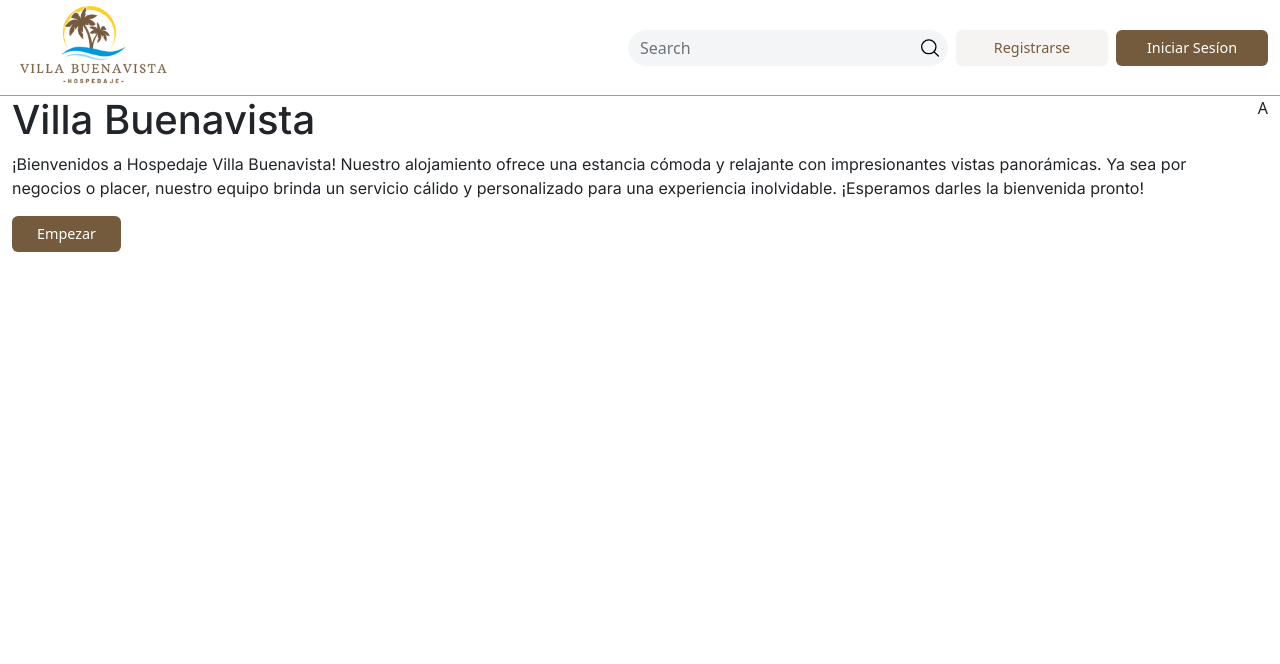
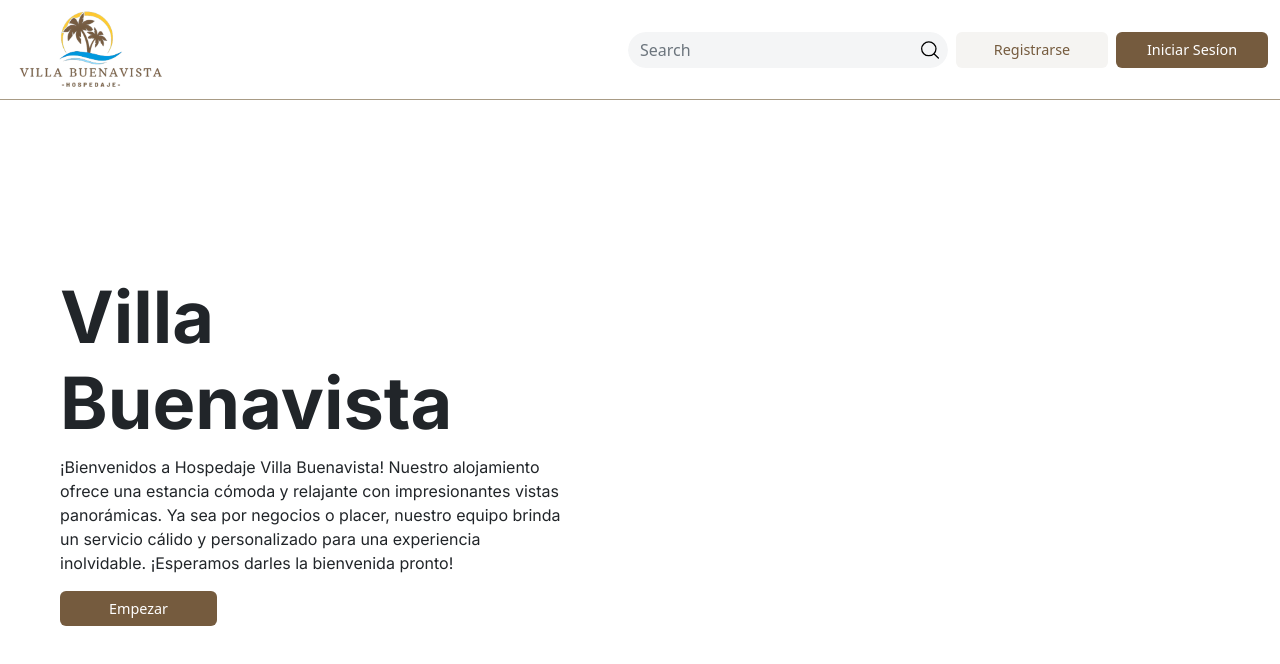
Before and after one commit to AndersonLe17/villabuenavista, a React (Create React App) app: page / in a window 1280 px wide. Shown: the top 664 px of the page. Built offline with nearby package versions, Linux system fonts and the light colour scheme.

Commit message:
Home Page

```diff
--- a/src/components/Banner/Banner.jsx
+++ b/src/components/Banner/Banner.jsx
@@ -1,21 +1,27 @@
-import { Container } from "react-bootstrap";
+import { Container, Row, Col } from "react-bootstrap";
 import { ButtonCustom } from "../ButtonCustom";
 
 const Banner = () => {
   return (
     <Container fluid className="d-flex banner">
-        <div>
-          <h1>Villa Buenavista</h1>
-          <p>
+      <Row>
+        <Col md={5} className="ms-5 d-flex justify-content-center flex-column">
+          <h1 className="banner-title">Villa Buenavista</h1>
+          <p className="banner-desc">
             ¡Bienvenidos a Hospedaje Villa Buenavista! Nuestro alojamiento
             ofrece una estancia cómoda y relajante con impresionantes vistas
             panorámicas. Ya sea por negocios o placer, nuestro equipo brinda un
             servicio cálido y personalizado para una experiencia inolvidable.
             ¡Esperamos darles la bienvenida pronto!
           </p>
-          <ButtonCustom variant="basic" text="Empezar" className="px-4" />
-        </div>
-        <div>A</div>
+          <div>
+            <ButtonCustom variant="basic" text="Empezar" className="px-5" />
+          </div>
+        </Col>
+        <Col>
+
+        </Col>
+      </Row>
     </Container>
   );
 };
--- a/src/components/Header/Header.jsx
+++ b/src/components/Header/Header.jsx
@@ -1,5 +1,5 @@
 import NavBar from "./NavBar";
-import logo from "../../img/logo.svg";
+import logo from "../../img/logo16-9.png";
 
 const Header = ({banner}) => {
   return (
--- a/src/components/Header/NavBar.jsx
+++ b/src/components/Header/NavBar.jsx
@@ -1,20 +1,23 @@
 import { Container, Nav, Navbar } from "react-bootstrap";
 import { ButtonCustom } from "../ButtonCustom";
 import SearchInput from "../SearchInput/SearchInput";
+import { useNavigate } from "react-router-dom";
 
 const NavBar = ({ img }) => {
+  const navigate = useNavigate();
+
   return (
     <Navbar bg="white" expand="lg" >
-      <Container fluid>
-        <Navbar.Brand href="#home">
-          <img src={img} alt="logo" className="img-fluid" />
+      <Container fluid className="h-100">
+        <Navbar.Brand href="#home" className="h-100">
+          <img src={img} alt="logo" className="h-100"/>
         </Navbar.Brand>
         <Navbar.Toggle aria-controls="basic-navbar-nav" />
         <Navbar.Collapse id="basic-navbar-nav">
           <Nav className="ms-auto">
             <SearchInput />
-            <ButtonCustom variant="bone" className="btn-home me-2" text="Registrarse" />
-            <ButtonCustom variant="basic" className="btn-home" text="Iniciar Sesíon" />
+            <ButtonCustom variant="bone" className="btn-home me-2" text="Registrarse" onClick={() => navigate('/register')} />
+            <ButtonCustom variant="basic" className="btn-home" text="Iniciar Sesíon" onClick={() => navigate('/login')} />
           </Nav>
         </Navbar.Collapse>
       </Container>
--- a/src/pages/Home.jsx
+++ b/src/pages/Home.jsx
@@ -1,12 +1,10 @@
 import { Banner } from '../components/Banner';
 import { Header } from '../components/Header';
-// import { Footer } from '../components/Footer';
 
 const Home = () => {
   return (
     <>
       <Header banner={<Banner/>}/>
-      {/* <Footer /> */}
     </>
   );
 };
--- a/src/pages/Login.jsx
+++ b/src/pages/Login.jsx
@@ -1,14 +1,9 @@
-import { Button } from 'react-bootstrap';
-import { useNavigate } from "react-router-dom";
-
 const Login = () => {
-  const navigate = useNavigate();
 
   return (
-    <div>
-        <h1>Login</h1>
-        <Button variant='success' onClick={() => navigate("/")}>React Button</Button>
-    </div>
+    <>
+
+    </>
   )
 }
 
--- a/src/styles/App.scss
+++ b/src/styles/App.scss
@@ -6,11 +6,20 @@ h1,h2,h3,h4,h5,h6,p {
 }
 header {
   .navbar {
-    height: 12vh;
+    height: 12.5vh;
+    padding: 0;
     border-bottom: 1px solid $brown300;
   }
   .banner {
-    height: 90vh;
+    height: 87.5vh;
+    &-title {
+      font-size: 4.5em;
+      font-weight: bolder;
+    }
+    &-desc {
+      font-weight: 1.05em;
+    }
+
   }
 }
 
```
Also changed, not shown: src/img/logo.png (added), src/img/logo16-9.png (added).
